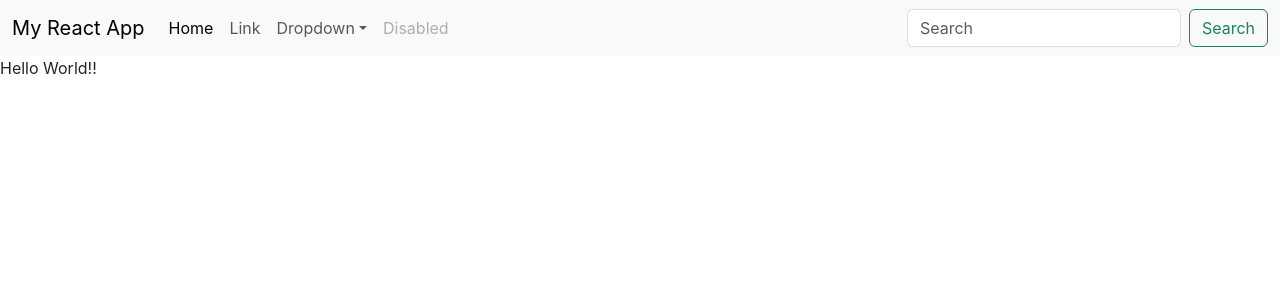
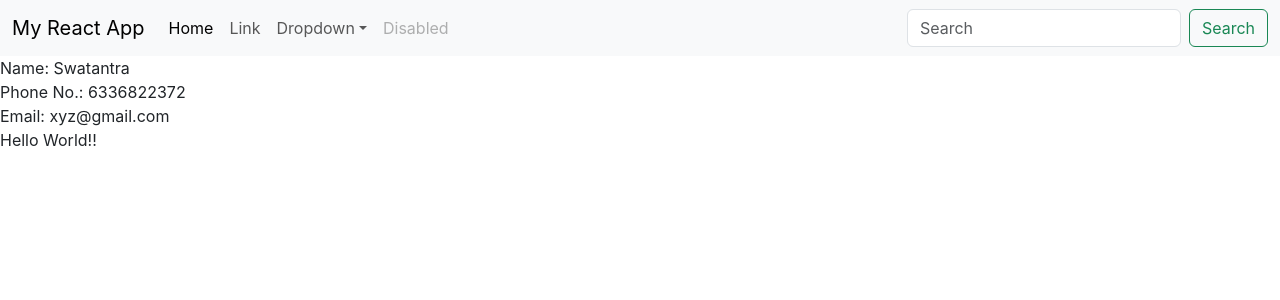
Before and after one commit to swat1000/ReactJS, a React (Create React App) app in the folder ClassLearning/classwork/: page / in a window 1280 px wide. Shown: the top 300 px of the page. Built offline with nearby package versions, Linux system fonts and the light colour scheme.

Commit message:
WIP: Done with the contact us using props

```diff
--- a/ClassLearning/classwork/src/App.js
+++ b/ClassLearning/classwork/src/App.js
@@ -1,12 +1,20 @@
 import './App.css';
-import Hello from './components/hello';
 import Header from './components/header';
+import Contactus from './components/contactus';
 
 function App() {
+  const contactDetails = {
+    name: 'Swatantra',
+    phone: '6336822372',
+    email: 'xyz@gmail.com'
+  }
   return (
     <div>
       <Header></Header>
-      <Hello></Hello>
+
+      <Contactus name={contactDetails.name}
+        phone={contactDetails.phone} email={contactDetails.email}>
+      </Contactus>
     </div>
 
   );
--- /dev/null
+++ b/ClassLearning/classwork/src/components/contactus.js
@@ -0,0 +1,14 @@
+import React from "react";
+import Hello from "./hello";
+
+export default function Contactus(props){
+    return (
+       <div>
+        Name: {props.name}<br></br>
+        Phone No.: {props.phone}<br></br>
+        Email: {props.email}<br></br>
+{/* We can link the child into the parent element */}
+        <Hello></Hello>
+       </div>
+    )
+}
```
